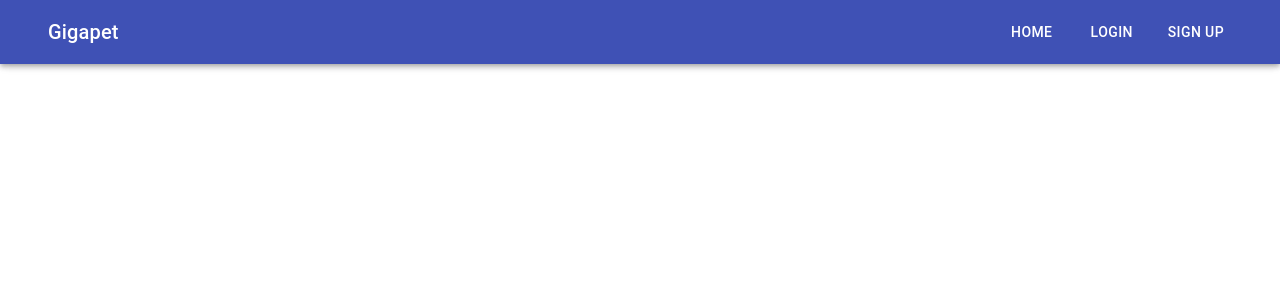
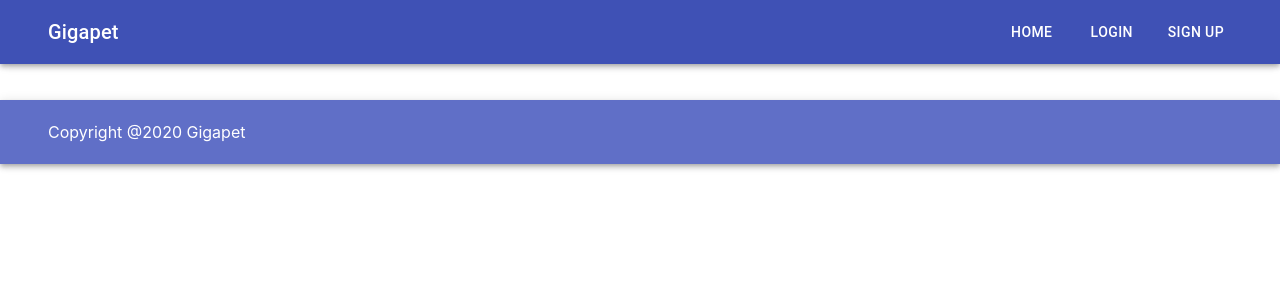
Before and after one commit to Build-Week-Gigapet-2/Front-End, a React (Create React App) app: page /login in a window 1280 px wide. Shown: the top 300 px of the page. Built offline with nearby package versions, Linux system fonts and the light colour scheme.

Commit message:
Added footer bar - copyright info

```diff
--- a/src/App.js
+++ b/src/App.js
@@ -49,9 +49,9 @@ function App() {
                     {/* <PrivateRoute exact path='/api/' component={FoodForm} /> */}
                     <PrivateRoute exact path='/logout' component={Logout} />
                   </Switch>
+              </Container>
 
               <Footer />
-                </Container>
           </div>
       </div>
     );
--- a/src/Components/Pages/Footer.js
+++ b/src/Components/Pages/Footer.js
@@ -1,9 +1,26 @@
-import React from 'react'
+import React from 'react';
+import {
+  Container,
+  AppBar,
+  Toolbar,
+  IconButton,
+  MenuItem,
+  Typography,
+  Button
+} from '@material-ui/core';
 
 export default function Footer() {
     return (
         <div>
-
+            <AppBar position="static" style={{marginTop: '100px', background: '#606FC7'}}>
+                <Toolbar>
+                    <Container>
+                        <Typography variant="p" component="p">
+                            Copyright @2020 Gigapet
+                        </Typography>
+                    </Container>
+                </Toolbar>
+            </AppBar>
         </div>
     )
 }
```
Lines whose indentation alone changed are shown as unchanged.
